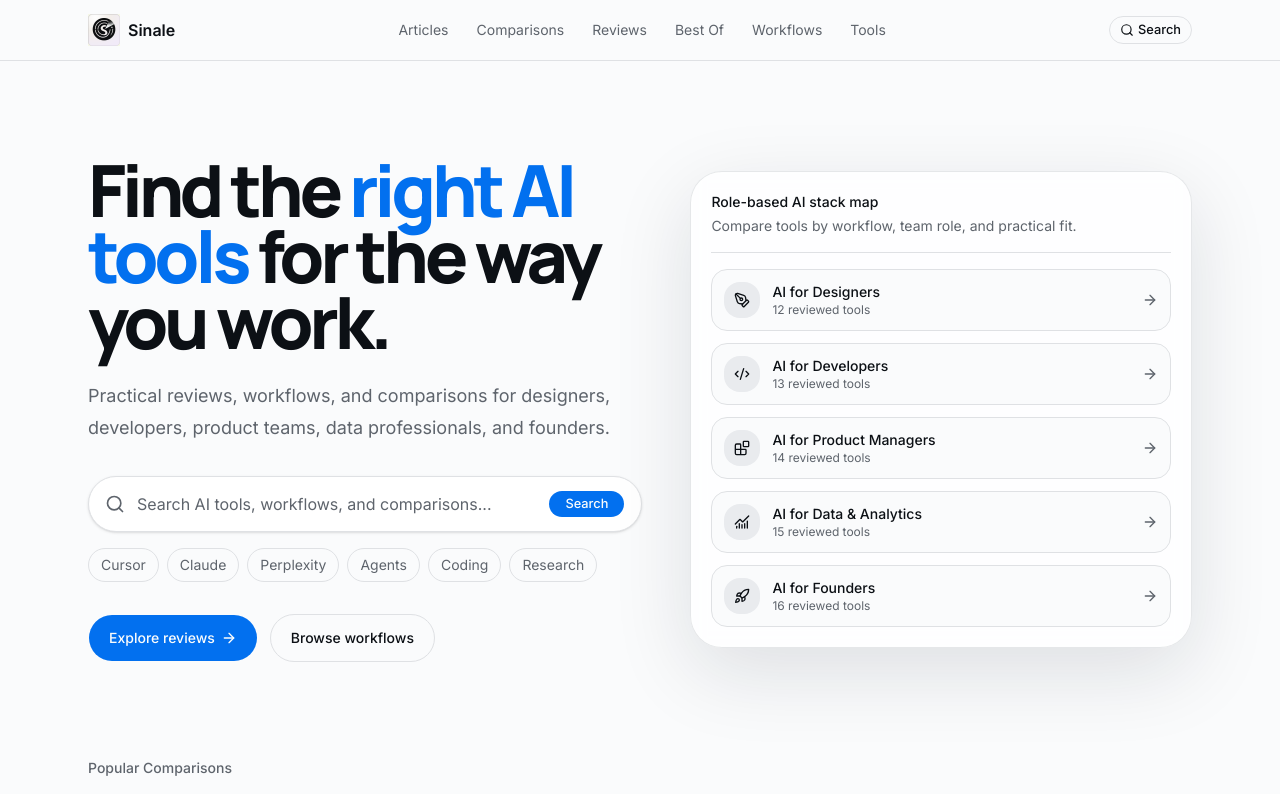
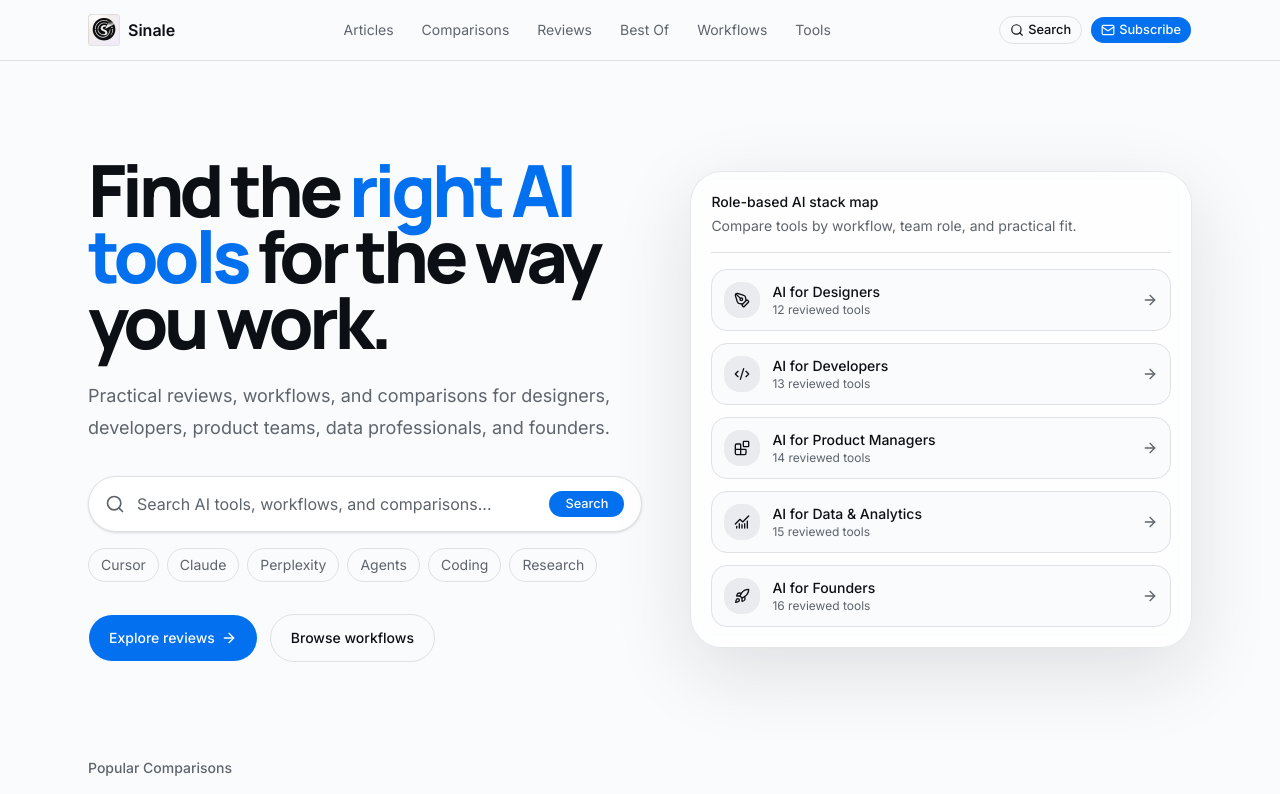
Before and after one commit to edbr/sinale, a Next.js app: page / in a window 1280 px wide. Shown: the top 794 px of the page. Built offline with nearby package versions, Linux system fonts and the light colour scheme.

Commit message:
newsletter

```diff
--- a/app/layout.tsx
+++ b/app/layout.tsx
@@ -2,6 +2,7 @@
 import {  Inter, Manrope, Geist_Mono } from "next/font/google";
 import { SiteFooter } from "@/components/site/footer";
 import { SiteHeader } from "@/components/site/header";
+import { NewsletterCta } from "@/components/site/newsletter-cta";
 import { pageMetadata } from "@/lib/seo";
 import "./globals.css";
 
@@ -42,6 +43,7 @@
       <body className="min-h-full flex flex-col">
         <SiteHeader />
         <div className="flex-1">{children}</div>
+        <NewsletterCta />
         <SiteFooter />
       </body>
     </html>
--- a/components/site/footer.tsx
+++ b/components/site/footer.tsx
@@ -1,5 +1,7 @@
 import Image from "next/image"
 import Link from "next/link"
+
+import { Button } from "@/components/ui/button"
 
 const footerGroups = [
   {
@@ -61,6 +63,11 @@
             Practical AI tool reviews, workflows, and comparisons for modern
             tech teams.
           </p>
+          <Button asChild size="sm" className="mt-5 rounded-full">
+            <Link href="https://sinale.beehiiv.com/subscribe">
+              Subscribe
+            </Link>
+          </Button>
         </div>
 
         <div className="grid gap-8 sm:grid-cols-2 lg:grid-cols-4">
--- a/components/site/header.tsx
+++ b/components/site/header.tsx
@@ -1,6 +1,6 @@
 import Image from "next/image"
 import Link from "next/link"
-import { Search } from "lucide-react"
+import { Mail, Search } from "lucide-react"
 
 import { Button } from "@/components/ui/button"
 
@@ -49,12 +49,25 @@
           ))}
         </nav>
 
-        <Button asChild variant="outline" size="sm" className="rounded-full">
-          <Link href="/search">
-            <Search />
-            Search
-          </Link>
-        </Button>
+        <div className="flex items-center gap-2">
+          <Button
+            asChild
+            variant="outline"
+            size="sm"
+            className="hidden rounded-full sm:inline-flex"
+          >
+            <Link href="/search">
+              <Search />
+              Search
+            </Link>
+          </Button>
+          <Button asChild size="sm" className="rounded-full">
+            <Link href="https://sinale.beehiiv.com/subscribe">
+              <Mail />
+              Subscribe
+            </Link>
+          </Button>
+        </div>
       </div>
 
       <div className="border-t md:hidden">
--- /dev/null
+++ b/components/site/newsletter-cta.tsx
@@ -0,0 +1,32 @@
+import Link from "next/link"
+import { ArrowRight } from "lucide-react"
+
+import { Button } from "@/components/ui/button"
+
+export function NewsletterCta() {
+  return (
+    <section className="border-t bg-foreground text-background">
+      <div className="mx-auto flex max-w-6xl flex-col gap-6 px-6 py-12 md:flex-row md:items-center md:justify-between">
+        <div>
+          <p className="text-sm font-medium text-background/70">
+            Sinale newsletter
+          </p>
+          <h2 className="mt-3 max-w-2xl text-3xl font-semibold tracking-tight">
+            Get practical AI tool picks and workflows in your inbox.
+          </h2>
+        </div>
+        <Button
+          asChild
+          variant="secondary"
+          size="lg"
+          className="h-12 w-fit rounded-full px-5"
+        >
+          <Link href="https://sinale.beehiiv.com/subscribe">
+            Subscribe
+            <ArrowRight />
+          </Link>
+        </Button>
+      </div>
+    </section>
+  )
+}
```
